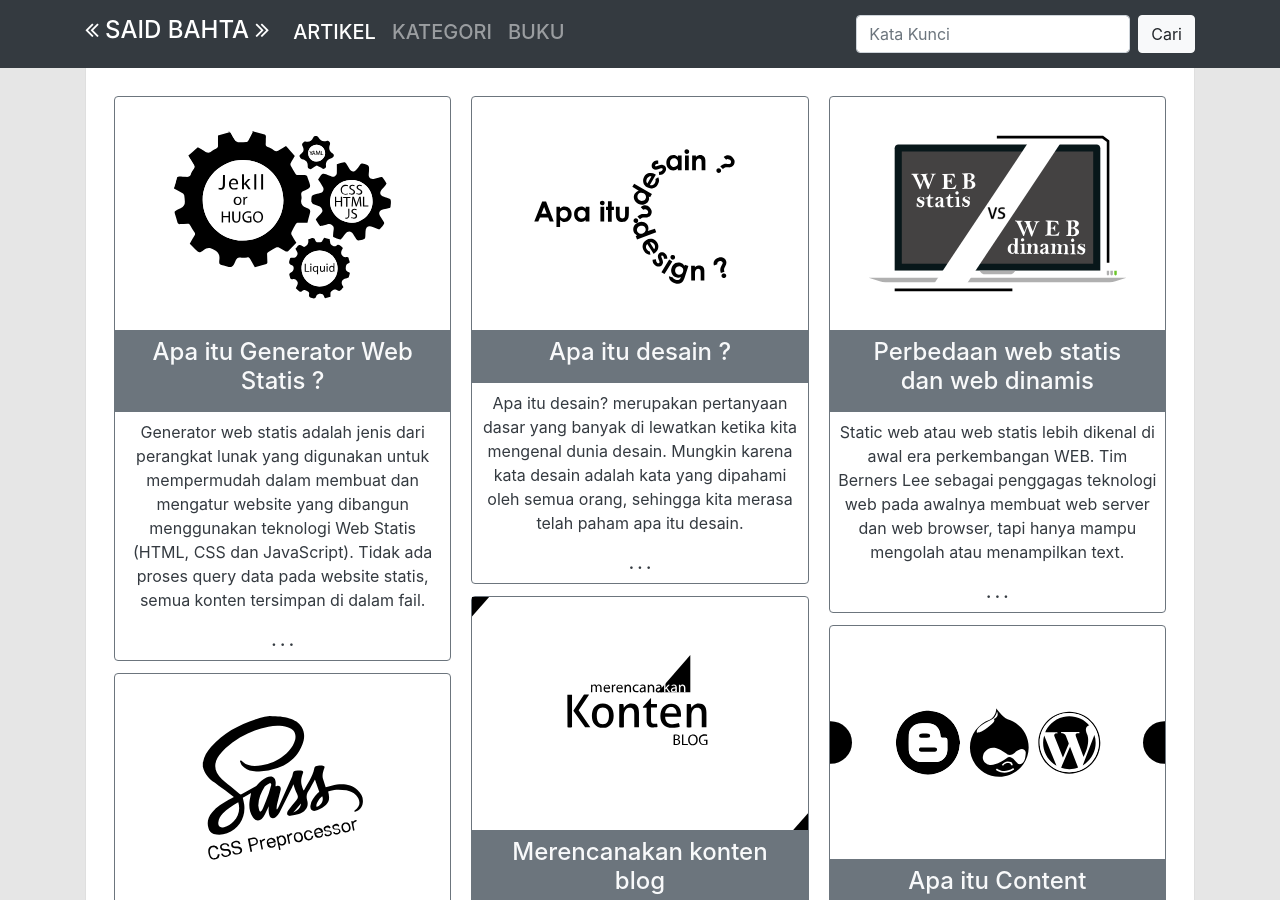
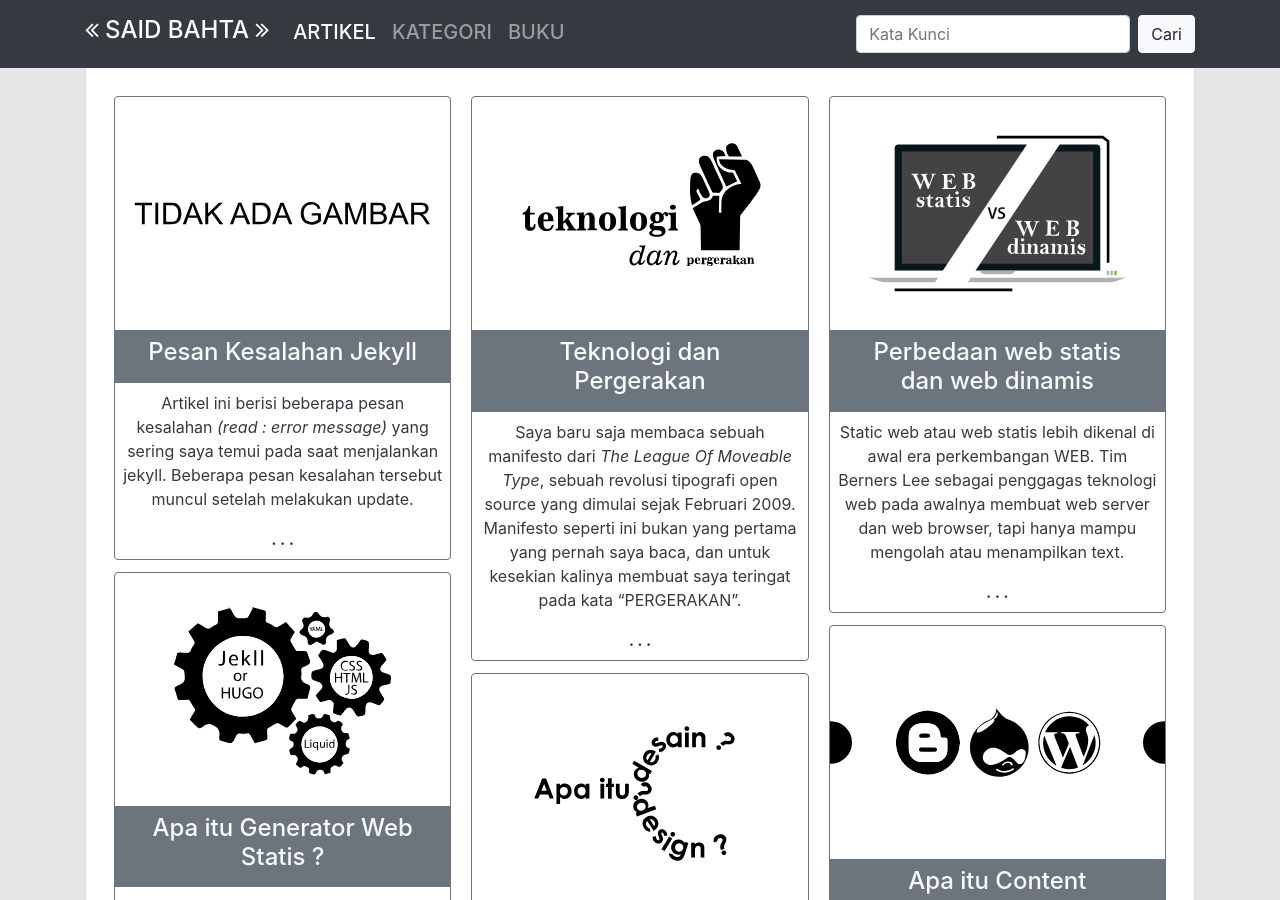
Before and after one commit to surtinaali/blog, a Jekyll site: the page built from index.html, in a window 1280 px wide and 900 px high. Built offline with Jekyll 4.4.1, drawn with Linux system fonts in a browser that asks for light colours.

Commit message:
postingan artikel baru

```diff
--- /dev/null
+++ b/_posts/2018-11-11-pesan_kesalahan_jekyll.markdown
@@ -0,0 +1,50 @@
+---
+layout: post
+title:  "Pesan Kesalahan Jekyll"
+date:   2018-11-11 13:37:00 +0900
+categories: jekyll
+img_path: assets/img/post/noimage.svg
+---
+
+Artikel ini berisi beberapa pesan kesalahan _(read : error message)_ yang sering saya temui pada saat menjalankan jekyll. Beberapa pesan kesalahan tersebut muncul setelah melakukan update.
+
+#### Pesan Kesalahan 1
+{% highlight POWERSHELL %}
+...
+Could not find public_suffix-3.0.2 in any of the source (Bundler::GemNotFound)
+{% endhighlight %}
+
+##### _Solusi_
+{% highlight POWERSHELL %}
+gem install public_suffix --version 3.0.2
+bundle update
+{% endhighlight %}
+
+<br>
+
+#### Pesan Kesalahan 2
+
+{% highlight POWERSHELL %}
+cannot load such file -- 2.5/rubyeventmachine (LoadError)
+{% endhighlight %}
+
+##### _Solusi_
+
+{% highlight POWERSHELL %}
+gem uninstall eventmachine
+gem install eventmachine --platform ruby
+{% endhighlight %}
+
+<br>
+
+#### Pesan Kesalahan 3
+
+{% highlight POWERSHELL %}
+You have already activated concurrent-ruby 1.1.3, but your gemfile requires concurrent-ruby 1.0.5. Prepending 'bundle exec' to your command may solve this. (Gem::LoadError)
+{% endhighlight %}
+
+
+##### _Solusi_
+{% highlight POWERSHELL %}
+bundle exec jekyll serve -l
+{% endhighlight %}
```
Also changed, not shown: about.markdown (line endings or trailing spaces).
